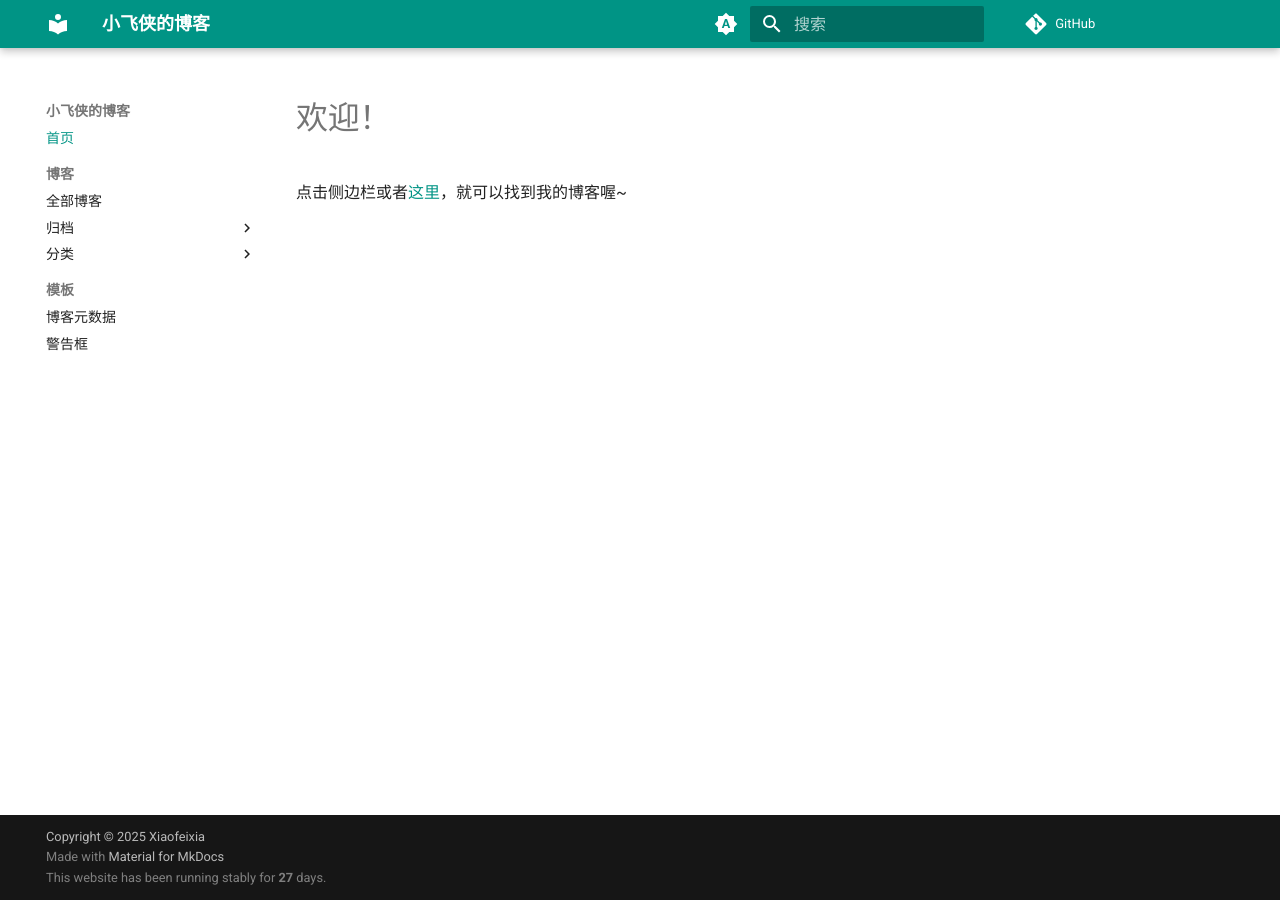
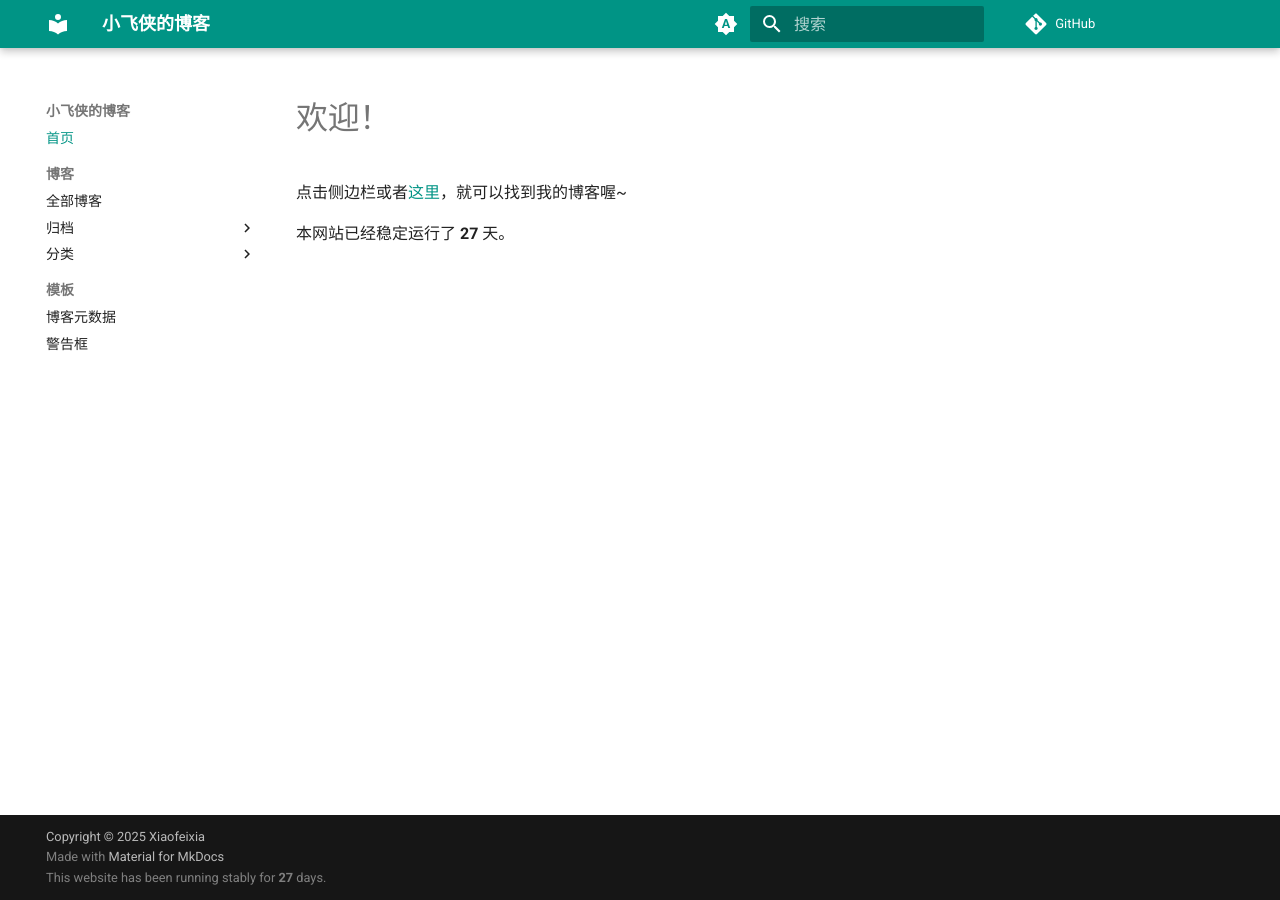
Before and after one commit to Xiaofeixia2008/blog, an MkDocs documentation site: the page built from docs/index.md, in a window 1280 px wide. Built offline with MkDocs 1.6.1 and Material for MkDocs 9.7.7, drawn with Linux system fonts in a browser that asks for light colours; comment, search, counter and statistics services are not loaded.

Commit message:
continue trying

```diff
--- a/docs/index.md
+++ b/docs/index.md
@@ -1,3 +1,5 @@
 # 欢迎！
 
 点击侧边栏或者[这里](blog/index.md)，就可以找到我的博客喔~
+
+本网站已经稳定运行了 <b><strong><script language = "JavaScript" type = "text/javascript" >var urodz = new Date("04/04/2025");var now = new Date();var ile = now.getTime() - urodz.getTime();var dni = Math.floor(ile / (1000 * 60 * 60 * 24));document.write( + dni)</script></strong></b> 天。
```
